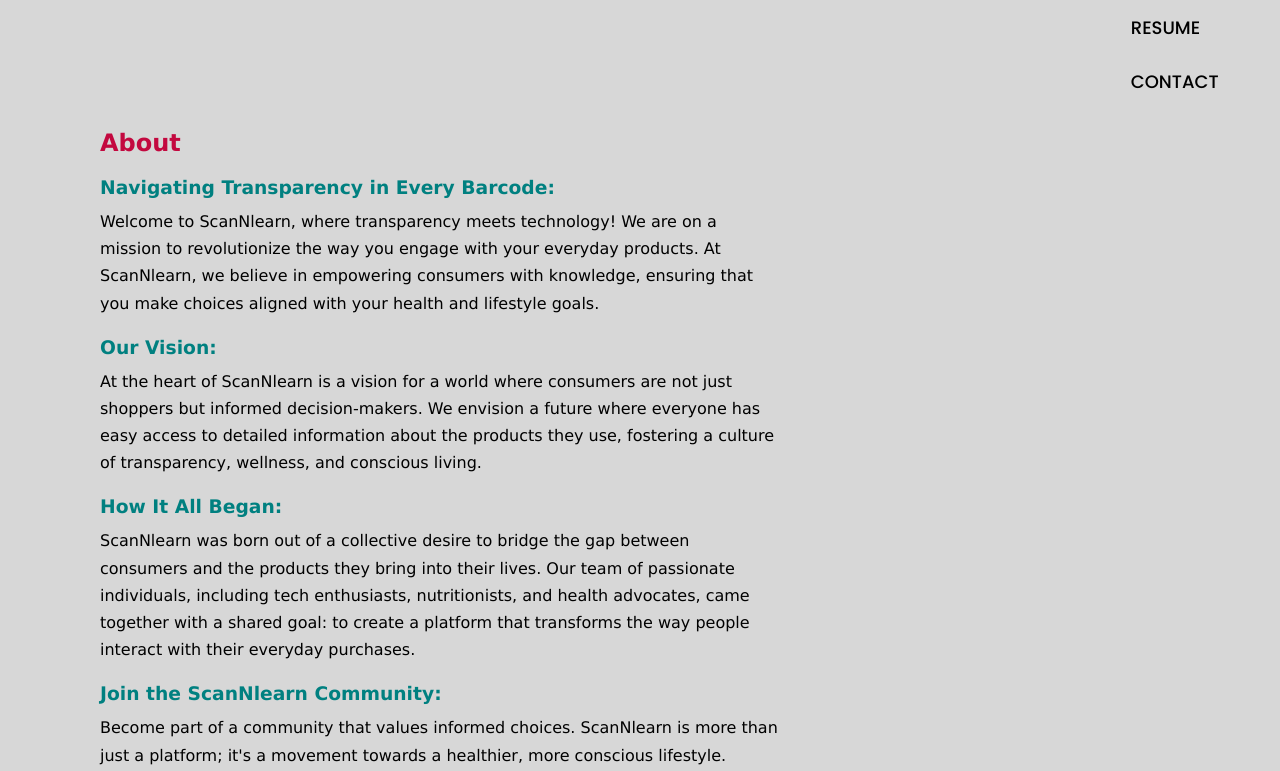
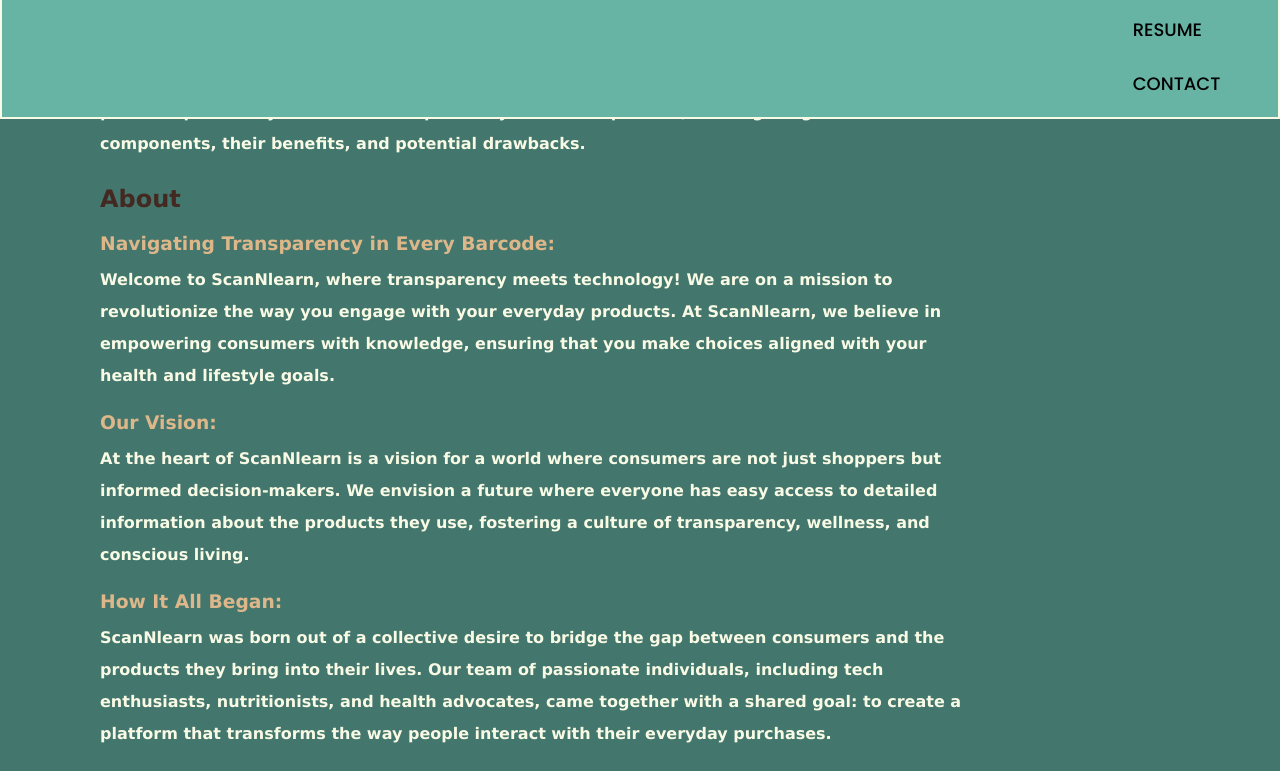
Before and after one commit to AzizDaagi/Checkpoint-1, a plain HTML site: page Checkpoint1.html/Checkpoint 1.html in a window 1280 px wide. Shown: the part 195-966 px from the top of the page. Drawn offline with Linux system fonts and the light colour scheme.

Commit message:
another one

```diff
--- a/Checkpoint 1.html
+++ b/Checkpoint1.html/Checkpoint 1.html
@@ -10,17 +10,17 @@
     <link rel="stylesheet" href="https://stackpath.bootstrapcdn.com/font-awesome/4.7.0/css/font-awesome.min.css">
     <style>
 
-      /*This is the color style of the headlines*/
+      /*This is the color style of the headlines and the paragraphs*/
       h1{
-        color: rgb(195, 8, 63);
+        color: #442822;
         font-family: Verdana, Geneva, Tahoma, sans-serif;
       }
       h2{
-        color: rgb(78, 78, 80);
+        color: #269c7d;
         font-family: Verdana, Geneva, Tahoma, sans-serif;
         }
         p{
-            color: #000000;
+            color: #F8FAE5;
             font-family: Verdana, Geneva, Tahoma, sans-serif;
         }
 
@@ -42,7 +42,7 @@
         <main>
         <section id="home">
         <h1>Home</h1>
-        <p>Welcome to ScanNlearn – Your Ultimate Product Scanner!
+        <p>Welcome to ScanNlearn – Your Ultimate Product Scanner! <br><br>
 
             Unlock the power of informed choices with ScanNlearn, your go-to destination for scanning barcode products and discovering detailed information about their ingredients. Our cutting-edge platform provides you with an in-depth analysis of each product, offering insights into the components, their benefits, and potential drawbacks.</p>
     </section>
--- a/Style.css
+++ b/Checkpoint1.html/Style.css
@@ -16,24 +16,27 @@ h1{
 }
 h3{
     font-family: Verdana, Geneva, Tahoma, sans-serif;
-    color: teal;
+    color: #ddb78a;
     padding-top: 20px;
 }
 li{
     font-size: 22px;
     padding-top: 20px;
+    font-weight: 700;
+    color: #ddb78a;
 }
 p{
     padding-top: 10px;
-    line-height: 1.7;
+    line-height: 2;
+    font-weight: 600;
 }
 body {
     margin: 0;
     padding: 0;
-    display: flex;
+    display: center;
     flex-direction: column;
     min-height: 100vh;
-    background: #D7D7D7;
+    background: #43766C;
 }
 .header{
     position: fixed;
@@ -41,11 +44,13 @@ body {
     left: 0;
     width: 100%;
     padding: 20px 100px;
-    background: #D7D7D7;
+    background: #67b4a5;
     display: flex;
     justify-content: space-between;
     align-items: center;
     z-index: 100;
+    border: 2px solid #F8FAE5;
+
 }
 .logo{
     font-size: 32px;
@@ -76,11 +81,10 @@ body {
     width: 100%;
 }
 .body-page{
-    padding-top: 100px;
-    padding-bottom: 100px;
-    padding-left: 100px;
-    padding-right: 500px;
-    flex: 1;
+justify-content: center;
+align-items: center;
+margin: 100px;
+margin-right: 300px;
 }
 .logo-image{
     width: 3%;
```
Also changed, not shown: Checkpoint1.html/bar-code.png (renamed from bar-code.png).
